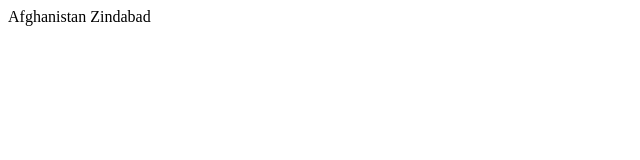
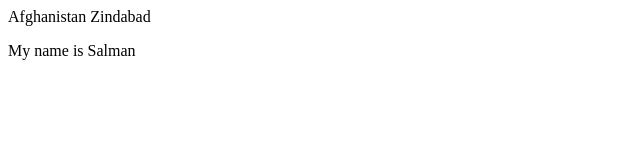
Before and after one commit to baseerahmadi33944/New-folder, a plain HTML site: page index.html in a window 1280 px wide. Shown: the whole page, without its empty margins (0-640 px from the left). Drawn offline with Linux system fonts and the light colour scheme.

Commit message:
Add new Paragraph

```diff
--- a/index.html
+++ b/index.html
@@ -2,5 +2,6 @@
     <head></head>
     <body>
         <p>Afghanistan Zindabad</p>
+        <p>My name is Salman</p>
     </body>
 </html>
```
